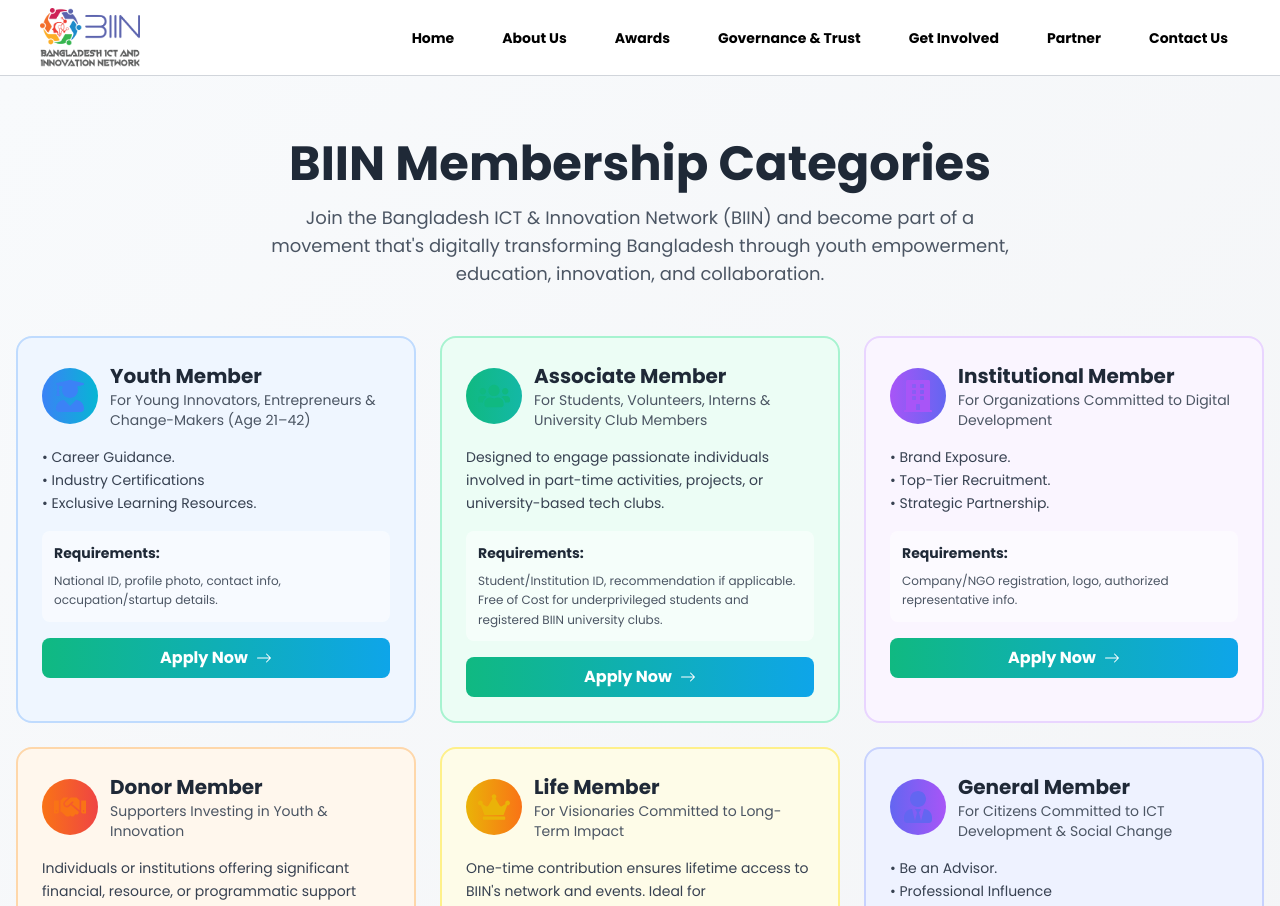
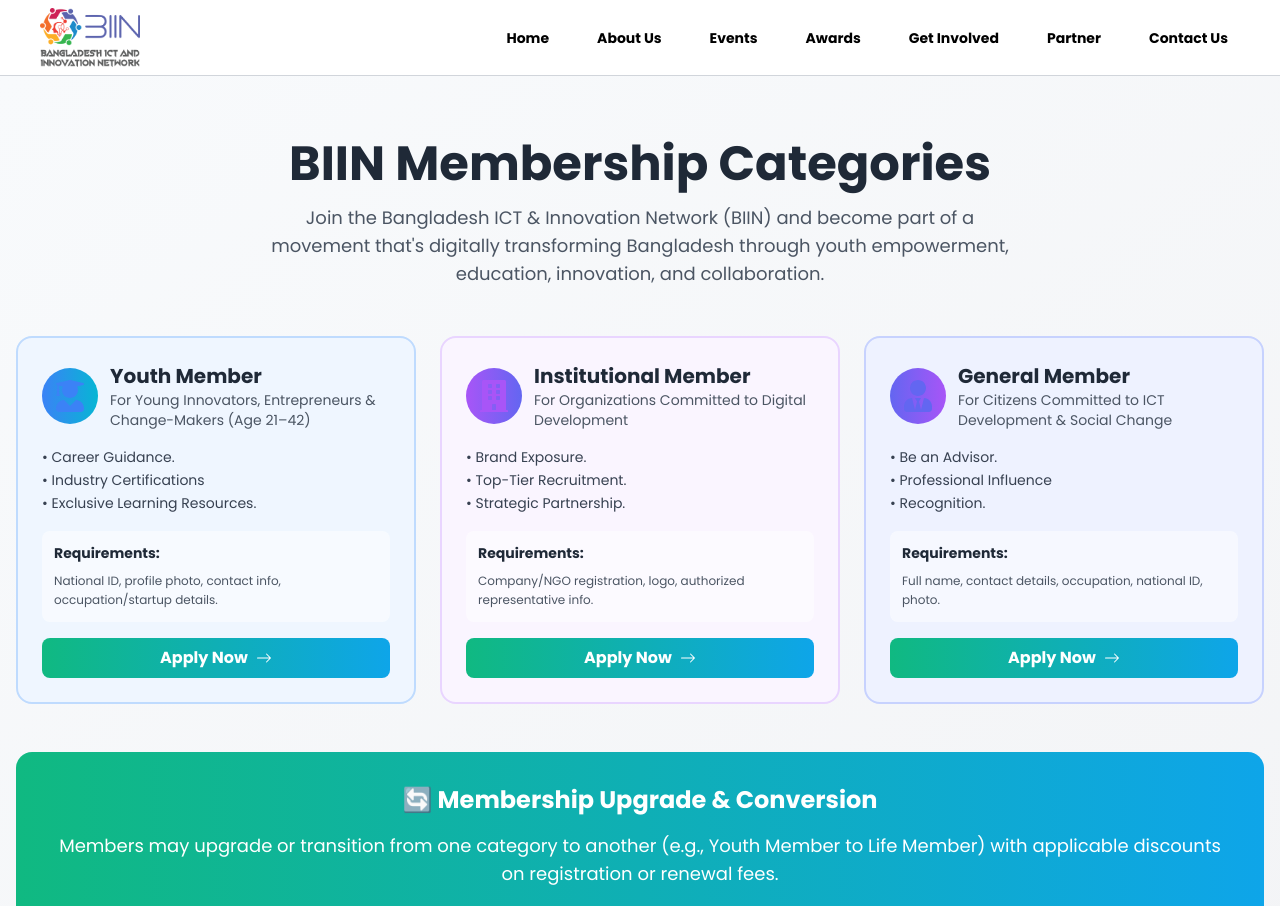
Before and after one commit to Rajaul2810/biin, a Next.js app: page /get-involved in a window 1280 px wide. Shown: the top 906 px of the page. Built offline with nearby package versions, Linux system fonts and the light colour scheme.

Commit message:
Updated Some Other Changes

```diff
--- a/src/app/Components/Hero.jsx
+++ b/src/app/Components/Hero.jsx
@@ -80,10 +80,10 @@
               className="w-full flex flex-col sm:flex-row gap-4 justify-center md:justify-start"
             >
               <Link
-                href="/contact"
+                href="/get-involved"
                 className="inline-flex items-center gap-2 px-6 py-3 rounded-full bg-gradient-to-r from-emerald-500 to-sky-500 text-white font-semibold shadow-lg hover:from-sky-500 hover:to-emerald-500 transition-all duration-200 hover:scale-105 focus:outline-none focus:ring-2 focus:ring-emerald-400"
               >
-                Join BIIN <FiArrowRight size={22} />
+                Join BIIN <FiArrowRight size={22} />e
               </Link>
               <Link
                 href="/about"
--- a/src/app/Components/Membership.jsx
+++ b/src/app/Components/Membership.jsx
@@ -6,7 +6,7 @@
 
 const membershipCategories = [
   {
-    id: 1,
+    id: 2,
     title: "Youth Member",
     subtitle: "For Young Innovators, Entrepreneurs & Change-Makers (Age 21–42)",
     icon: <FaUserGraduate className="text-blue-500" size={32} />,
@@ -16,21 +16,21 @@
     bgColor: "bg-blue-50",
     borderColor: "border-blue-200"
   },
+  // {
+  //   id: 2,
+  //   title: "Associate Member",
+  //   subtitle: "For Students, Volunteers, Interns & University Club Members",
+  //   icon: <FaUsers className="text-emerald-500" size={32} />,
+  //   registrationFee: "BDT 1,000",
+  //   renewalFee: "BDT 1,200",
+  //   description: "Designed to engage passionate individuals involved in part-time activities, projects, or university-based tech clubs.",
+  //   requirements: "Student/Institution ID, recommendation if applicable. Free of Cost for underprivileged students and registered BIIN university clubs.",
+  //   color: "from-emerald-500 to-teal-500",
+  //   bgColor: "bg-emerald-50",
+  //   borderColor: "border-emerald-200"
+  // },
   {
-    id: 2,
-    title: "Associate Member",
-    subtitle: "For Students, Volunteers, Interns & University Club Members",
-    icon: <FaUsers className="text-emerald-500" size={32} />,
-    registrationFee: "BDT 1,000",
-    renewalFee: "BDT 1,200",
-    description: "Designed to engage passionate individuals involved in part-time activities, projects, or university-based tech clubs.",
-    requirements: "Student/Institution ID, recommendation if applicable. Free of Cost for underprivileged students and registered BIIN university clubs.",
-    color: "from-emerald-500 to-teal-500",
-    bgColor: "bg-emerald-50",
-    borderColor: "border-emerald-200"
-  },
-  {
-    id: 3,
+    id: 1,
     title: "Institutional Member",
     subtitle: "For Organizations Committed to Digital Development",
     icon: <FaBuilding className="text-purple-500" size={32} />,
@@ -40,34 +40,34 @@
     bgColor: "bg-purple-50",
     borderColor: "border-purple-200"
   },
+  // {
+  //   id: 4,
+  //   title: "Donor Member",
+  //   subtitle: "Supporters Investing in Youth & Innovation",
+  //   icon: <FaHandshake className="text-orange-500" size={32} />,
+  //   registrationFee: "BDT 50,000",
+  //   renewalFee: "Flexible (any amount)",
+  //   description: "Individuals or institutions offering significant financial, resource, or programmatic support receive premium recognition and naming rights where applicable.",
+  //   requirements: "Donor profile, contribution details, impact area preference.",
+  //   color: "from-orange-500 to-red-500",
+  //   bgColor: "bg-orange-50",
+  //   borderColor: "border-orange-200"
+  // },
+  // {
+  //   id: 5,
+  //   title: "Life Member",
+  //   subtitle: "For Visionaries Committed to Long-Term Impact",
+  //   icon: <FaCrown className="text-yellow-500" size={32} />,
+  //   registrationFee: "BDT 100,000",
+  //   renewalFee: "Voluntary",
+  //   description: "One-time contribution ensures lifetime access to BIIN's network and events. Ideal for philanthropists, policy-makers, academics, industrialists, and senior advisors.",
+  //   requirements: "Bio, professional background, contribution statement.",
+  //   color: "from-yellow-500 to-orange-500",
+  //   bgColor: "bg-yellow-50",
+  //   borderColor: "border-yellow-200"
+  // },
   {
-    id: 4,
-    title: "Donor Member",
-    subtitle: "Supporters Investing in Youth & Innovation",
-    icon: <FaHandshake className="text-orange-500" size={32} />,
-    registrationFee: "BDT 50,000",
-    renewalFee: "Flexible (any amount)",
-    description: "Individuals or institutions offering significant financial, resource, or programmatic support receive premium recognition and naming rights where applicable.",
-    requirements: "Donor profile, contribution details, impact area preference.",
-    color: "from-orange-500 to-red-500",
-    bgColor: "bg-orange-50",
-    borderColor: "border-orange-200"
-  },
-  {
-    id: 5,
-    title: "Life Member",
-    subtitle: "For Visionaries Committed to Long-Term Impact",
-    icon: <FaCrown className="text-yellow-500" size={32} />,
-    registrationFee: "BDT 100,000",
-    renewalFee: "Voluntary",
-    description: "One-time contribution ensures lifetime access to BIIN's network and events. Ideal for philanthropists, policy-makers, academics, industrialists, and senior advisors.",
-    requirements: "Bio, professional background, contribution statement.",
-    color: "from-yellow-500 to-orange-500",
-    bgColor: "bg-yellow-50",
-    borderColor: "border-yellow-200"
-  },
-  {
-    id: 6,
+    id: 3,
     title: "General Member",
     subtitle: "For Citizens Committed to ICT Development & Social Change",
     icon: <FaUserTie className="text-indigo-500" size={32} />,
--- a/src/app/Components/Mission.jsx
+++ b/src/app/Components/Mission.jsx
@@ -1,11 +1,64 @@
 "use client"
-import React from "react";
-import { motion } from "framer-motion";
+import React, { useState, useEffect } from "react";
+import { motion, AnimatePresence } from "framer-motion";
 import Image from "next/image";
-import mission from '../../../public/mission.jpg'
-import { FaLightbulb, FaEye } from "react-icons/fa";
+import { FaLightbulb, FaEye, FaChevronLeft, FaChevronRight } from "react-icons/fa";
+
+// Event images for Mission section (remaining 5 images)
+const missionImages = [
+  {
+    src: "/BIIN Profile Image/ICANN Outreach Program (July 14, 2024).jpg",
+    title: "ICANN Outreach Program",
+    date: "July 14, 2024"
+  },
+  {
+    src: "/BIIN Profile Image/Medical Support for Injured Student Activists (October 20, 2024).jpg",
+    title: "Medical Support for Injured Student Activists",
+    date: "October 20, 2024"
+  },
+  {
+    src: "/BIIN Profile Image/Startup Adda (July 31, 2023).jpg",
+    title: "Startup Adda",
+    date: "July 31, 2023"
+  },
+  {
+    src: "/BIIN Profile Image/Workshop for BIJF Members (Tech Journalist) September 27, 2025.jpg",
+    title: "Workshop for BIJF Members",
+    date: "September 27, 2025"
+  },
+  {
+    src: "/BIIN Profile Image/Workshop for TMGB Members (Tech Journalist) September 20, 2025.jpg",
+    title: "Workshop for TMGB Members",
+    date: "September 20, 2025"
+  }
+];
 
 const Mission = () => {
+  const [currentIndex, setCurrentIndex] = useState(0);
+
+  // Auto-slide effect
+  useEffect(() => {
+    const interval = setInterval(() => {
+      setCurrentIndex((prevIndex) =>
+        prevIndex === missionImages.length - 1 ? 0 : prevIndex + 1
+      );
+    }, 4000); // Change slide every 4 seconds
+
+    return () => clearInterval(interval);
+  }, []);
+
+  const goToPrevious = () => {
+    setCurrentIndex((prevIndex) =>
+      prevIndex === 0 ? missionImages.length - 1 : prevIndex - 1
+    );
+  };
+
+  const goToNext = () => {
+    setCurrentIndex((prevIndex) =>
+      prevIndex === missionImages.length - 1 ? 0 : prevIndex + 1
+    );
+  };
+
   return (
     <section className="bg-slate-100 pt-10 pb-14">
       <motion.div
@@ -28,8 +81,79 @@
             initial={{ x: -50, opacity: 0 }}
             animate={{ x: 0, opacity: 1 }}
             transition={{ duration: 0.8, delay: 0.2 }}
+            className="relative w-full"
           >
-            <Image src={mission} alt="BIIN Mission - Empowering Youth Through Technology" className="h-96 rounded-lg shadow-lg" />
+            {/* Image Slider Container */}
+            <div className="relative overflow-hidden rounded-xl shadow-2xl">
+              <AnimatePresence mode="wait">
+                <motion.div
+                  key={currentIndex}
+                  initial={{ opacity: 0, x: 100 }}
+                  animate={{ opacity: 1, x: 0 }}
+                  exit={{ opacity: 0, x: -100 }}
+                  transition={{ duration: 0.5, ease: "easeInOut" }}
+                  className="relative aspect-[4/3] w-full"
+                >
+                  <Image
+                    src={missionImages[currentIndex].src}
+                    alt={missionImages[currentIndex].title}
+                    fill
+                    className="object-cover rounded-xl"
+                    sizes="(max-width: 768px) 100vw, 50vw"
+                    priority={currentIndex === 0}
+                    loading={currentIndex === 0 ? "eager" : "lazy"}
+                  />
+                  {/* Preload next image */}
+                  {missionImages[(currentIndex + 1) % missionImages.length] && (
+                    <Image
+                      src={missionImages[(currentIndex + 1) % missionImages.length].src}
+                      alt="preload"
+                      fill
+                      className="hidden"
+                      sizes="1px"
+                      loading="eager"
+                    />
+                  )}
+                  {/* Overlay with event info */}
+                  <div className="absolute bottom-0 left-0 right-0 bg-gradient-to-t from-black/80 via-black/40 to-transparent p-4 rounded-b-xl">
+                    <h4 className="text-white font-semibold text-lg">{missionImages[currentIndex].title}</h4>
+                    <p className="text-gray-300 text-sm">{missionImages[currentIndex].date}</p>
+                  </div>
+                </motion.div>
+              </AnimatePresence>
+
+              {/* Navigation Arrows */}
+              <button
+                onClick={goToPrevious}
+                className="absolute left-3 top-1/2 -translate-y-1/2 bg-white/20 hover:bg-white/40 backdrop-blur-sm text-white p-2 rounded-full transition-all duration-300 z-10"
+                aria-label="Previous image"
+              >
+                <FaChevronLeft size={20} />
+              </button>
+              <button
+                onClick={goToNext}
+                className="absolute right-3 top-1/2 -translate-y-1/2 bg-white/20 hover:bg-white/40 backdrop-blur-sm text-white p-2 rounded-full transition-all duration-300 z-10"
+                aria-label="Next image"
+              >
+                <FaChevronRight size={20} />
+              </button>
+            </div>
+
+            {/* Dot Indicators */}
+            <div className="flex justify-center gap-2 mt-4">
+              {missionImages.map((_, index) => (
+                <button
+                  key={index}
+                  onClick={() => setCurrentIndex(index)}
+                  className={`w-2.5 h-2.5 rounded-full transition-all duration-300 ${
+                    index === currentIndex
+                      ? "bg-emerald-500 w-6"
+                      : "bg-gray-400 hover:bg-gray-500"
+                  }`}
+                  aria-label={`Go to slide ${index + 1}`}
+                />
+              ))}
+            </div>
           </motion.div>
 
           <div className="space-y-6">
--- a/src/app/Components/Navbar.jsx
+++ b/src/app/Components/Navbar.jsx
@@ -8,12 +8,11 @@
 
 const navLinks = [
   { name: "Home", href: "/" },
-  { name: "About Us", href: "/about" },
-  { name: "Awards", href: "https://awards.biin.org.bd " },
-  {
-    name: "Governance & Trust",
-    href: "/governance-trust",
-  },
+  { name: "About Us", href: "/about" },  { name: "Events", href: "/events" },  { name: "Awards", href: "https://awards.biin.org.bd " },
+  // {
+  //   name: "Governance & Trust",
+  //   href: "/governance-trust",
+  // },
   {
     name: "Get Involved",
     href: "/get-involved",
```
